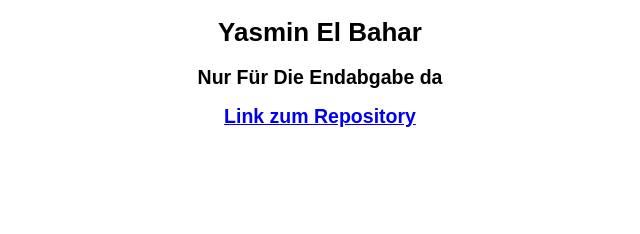
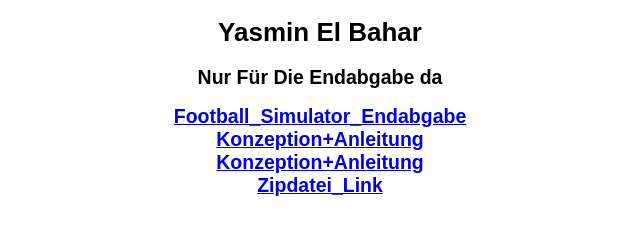
Before and after one commit to YasminElbahar/Eia2Aufgaben, a plain HTML site: page steckbrief/steckbrief.htm in a window 1280 px wide. Shown: the whole page, without its empty margins (320-960 px from the left). Drawn offline with Linux system fonts and the light colour scheme.

Commit message:
Update steckbrief.htm

```diff
--- a/steckbrief/steckbrief.htm
+++ b/steckbrief/steckbrief.htm
@@ -21,11 +21,14 @@ body {
 <h2>Nur Für Die Endabgabe da<h2>
 
 
-		 <center><a href="https://github.com/YasminElbahar/Eia2Aufgaben/tree/master/Endaufgabe_EIA2" target="_blank">Link zum Repository</a></center>
-		<br>
+		 <center><a href="https://yasminelbahar.github.io/Eia2Aufgaben/Endaufgabe_EIA2/index.html" target="_blank">Football_Simulator_Endabgabe</a></center>
+
+	 <center><a href="https://github.com/YasminElbahar/Eia2Aufgaben/blob/master/Endaufgabe_EIA2/Konzeption_Anleitung_PDF/Diagramme%2BAnleitung.pdf" target="_blank">Konzeption+Anleitung</a></center>
 
 
+	 <center><a href="https://github.com/YasminElbahar/Eia2Aufgaben/blob/master/Endaufgabe_EIA2/Konzeption_Anleitung_PDF/Diagramme%2BAnleitung.pdf" target="_blank">Konzeption+Anleitung</a></center>
 
+		 <center><a href="https://github.com/YasminElbahar/Eia2Aufgaben/tree/master/Endaufgabe_EIA2/Zipdatei_Football_Simulation" target="_blank">Zipdatei_Link</a></center>
 </center>
 </body>
 </html>
```
